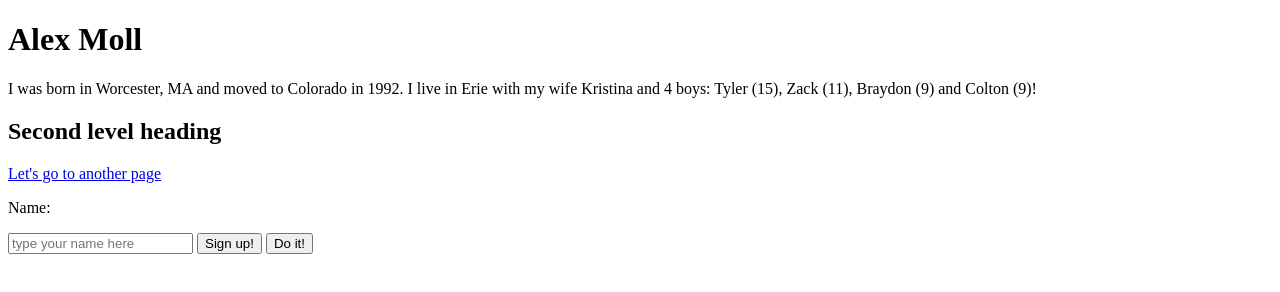
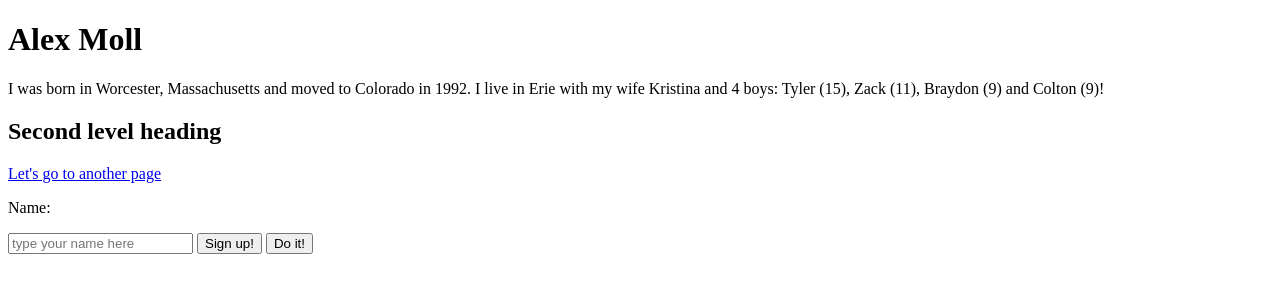
Before and after one commit to abmoll/portfolio-start, a plain HTML site: page index.html in a window 1280 px wide. Drawn offline with Linux system fonts and the light colour scheme.

Commit message:
new text

```diff
--- a/index.html
+++ b/index.html
@@ -7,7 +7,7 @@
 
     <body>
       <h1>Alex Moll</h1>
-      <p>I was born in Worcester, MA and moved to Colorado in 1992. I live in Erie with my wife Kristina and 4 boys: Tyler (15), Zack (11), Braydon (9) and Colton (9)!</p>
+      <p>I was born in Worcester, Massachusetts and moved to Colorado in 1992. I live in Erie with my wife Kristina and 4 boys: Tyler (15), Zack (11), Braydon (9) and Colton (9)!</p>
 
       <h2>Second level heading</h2>
       <a href="./dashboard.html">Let's go to another page</a>
```
